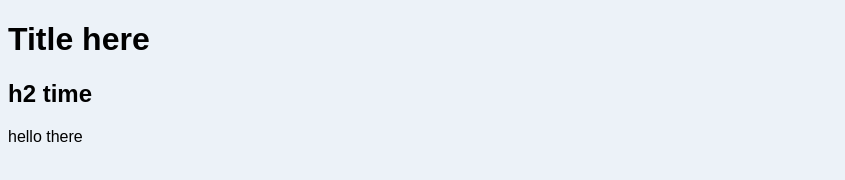
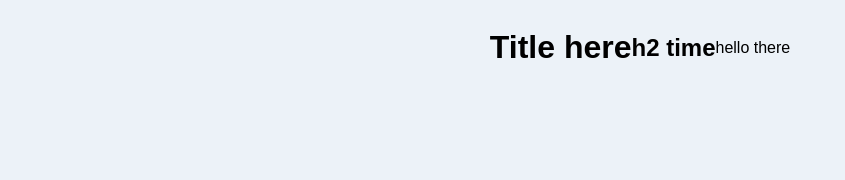
Before and after one commit to nikolajseverin/Testimonial-Grid, a plain HTML site: page test.html in a window 1280 px wide. Shown: the whole page, without its empty margins (0-845 px from the left). Drawn offline with Linux system fonts and the light colour scheme.

Commit message:
first commit

```diff
--- a/styles.css
+++ b/styles.css
@@ -5,11 +5,15 @@
 body {
     background-color: #ecf2f8;
     font-family: "Barlow Semi Condensed", sans-serif;
+    display: flex;
+    justify-content: center;
+    align-items: center;
 }
 
 h4 {
     opacity: 0.89;
 }
+
 #testimonial-grid-container {
     padding: 25px 15px;
 }
@@ -32,7 +36,9 @@ h4 {
 .intro {
     line-height: 1.2;
 }
-#container3, #container5 {
+
+#container3,
+#container5 {
     background-color: white;
     color: #48556a;
 }
@@ -91,6 +97,7 @@ img {
 }
 
 @media (min-width: 576px) {
+
     #testimonial-grid-container,
     #top,
     #bottom,
@@ -122,7 +129,7 @@ img {
         flex-basis: 31%;
     }
 
-    #main-left  {
+    #main-left {
         margin-right: 25px;
     }
 
@@ -132,7 +139,8 @@ img {
         margin: 0 auto;
     }
 
-    #container2, #container4 {
+    #container2,
+    #container4 {
         margin-left: 25px;
     }
 }
```
Also changed, not shown: images/Screenshot 2025-04-11 at 14.27.45.png (added), images/Screenshot 2025-04-11 at 14.27.58.png (added), 1 other file.
